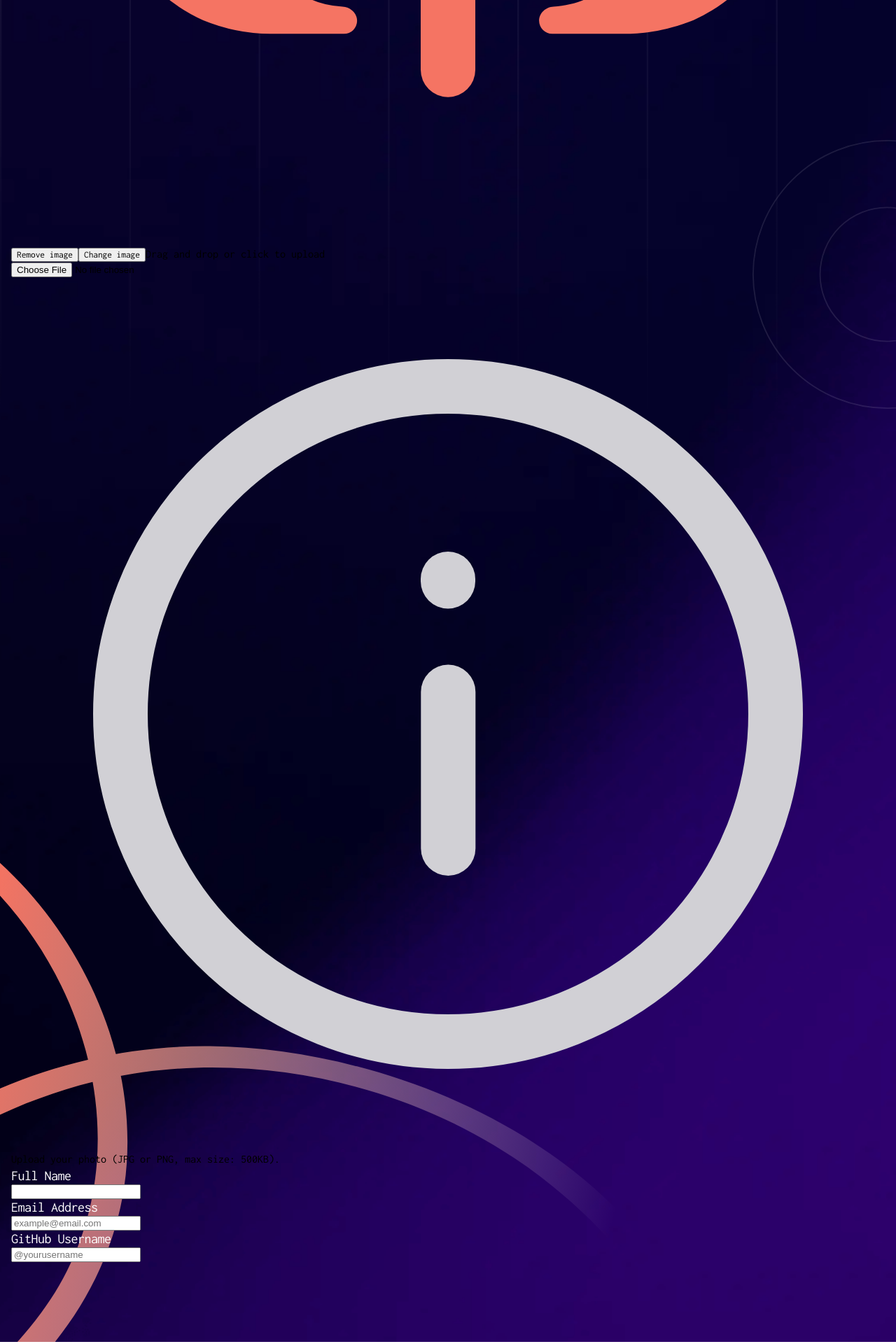
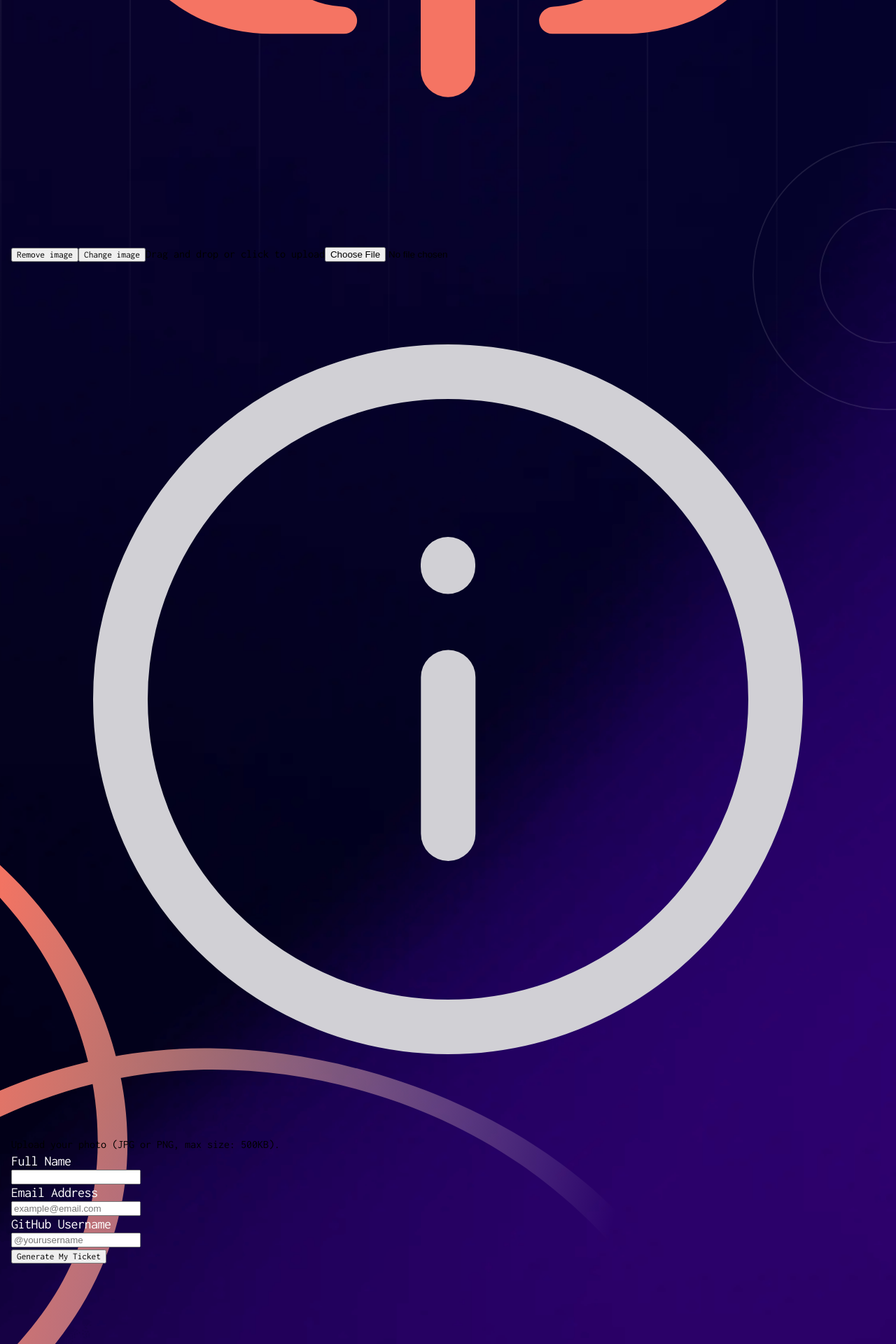
Before and after one commit to VenusY/frontend-mentor-conference-ticket-generator, a React app: page / in a window 1280 px wide. Shown: the part 1133-3053 px from the top of the page at 70% size. Built offline with nearby package versions, Linux system fonts and the light colour scheme.

Commit message:
Add form submit button

```diff
--- a/src/components/Form.jsx
+++ b/src/components/Form.jsx
@@ -28,7 +28,7 @@ export default function Form() {
           type='file'
           accept='image/*'
           id='avatar-upload'
-          className='form__input-field'
+          className='avatar-upload__input-field'
         />
       </label>
 
@@ -73,6 +73,8 @@ export default function Form() {
         id='github-username'
         className='form__input-field'
       />
+
+      <button className='form__submit-button'>Generate My Ticket</button>
     </form>
   );
 }
```
